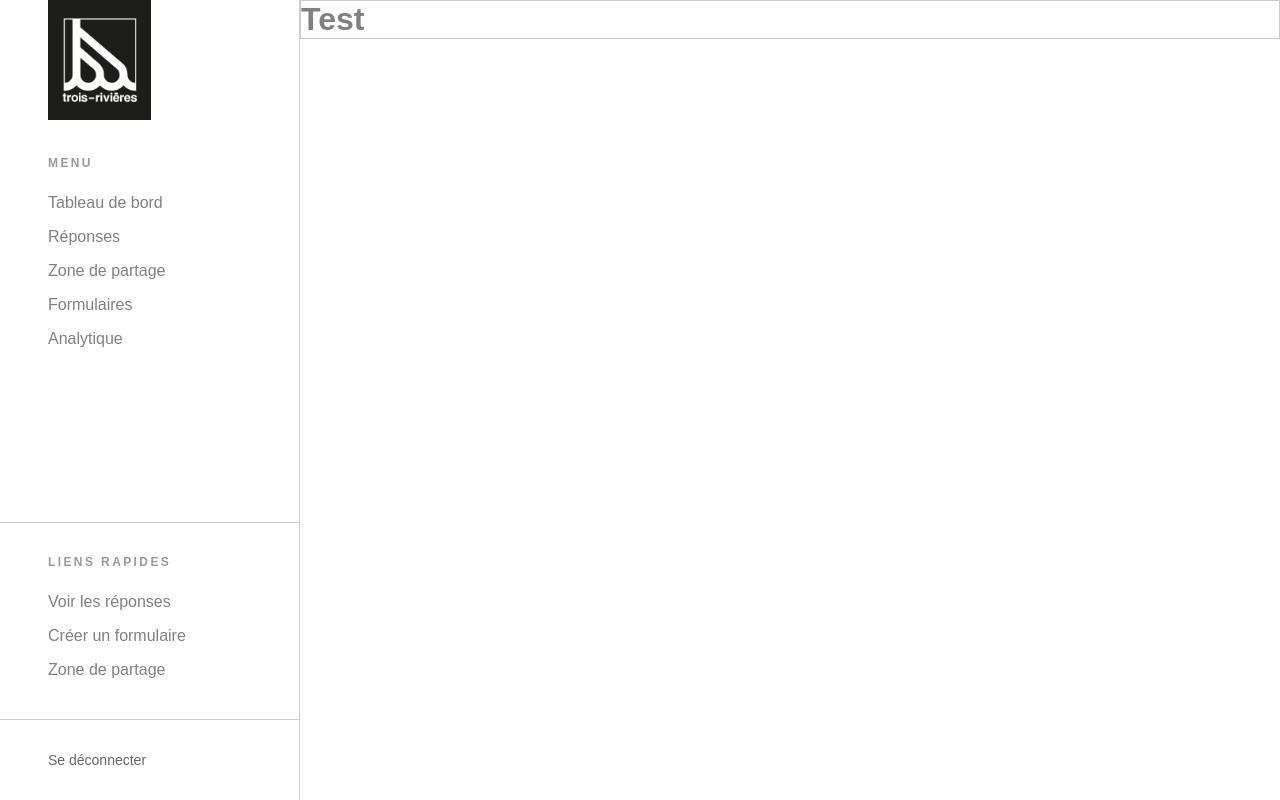
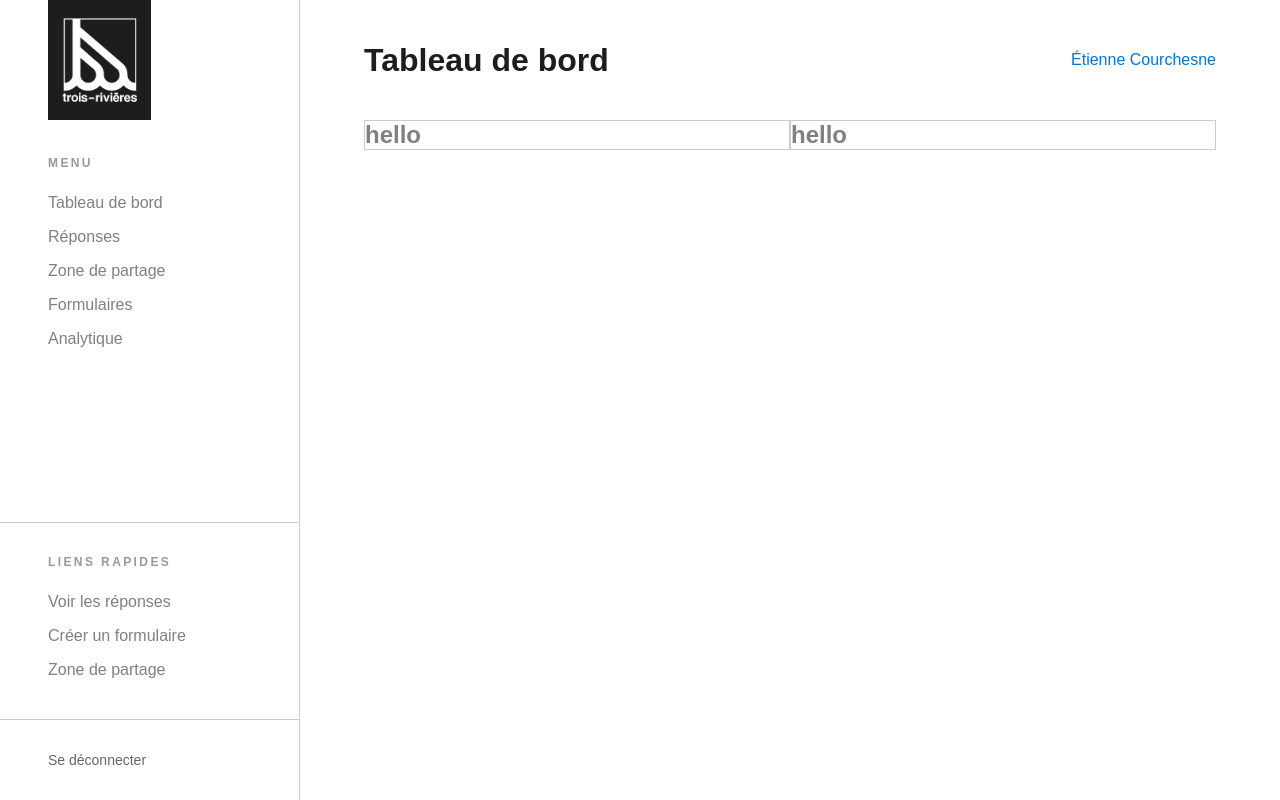
Before and after one commit to A-DenZ/v3r, a React (Vite) app: page /admin in a window 1280 px wide. Built offline with nearby package versions, Linux system fonts and the light colour scheme.

Commit message:
Admin Home Page Startup

```diff
--- /dev/null
+++ b/src/components/navbars/SideBar/SecondaryBar.jsx
@@ -0,0 +1,16 @@
+import './styles.scss'
+
+const SecondaryBar = () => {
+  return (
+    <div id="secondary-bar">
+        <div className='left'>
+            <h1>Tableau de bord</h1>
+        </div>
+        <div className="right">
+            <p>Étienne Courchesne</p>
+        </div>
+    </div>
+  )
+}
+
+export default SecondaryBar
--- /dev/null
+++ b/src/components/navbars/SideBar/styles.scss
@@ -0,0 +1,15 @@
+#secondary-bar{
+    display: flex;
+    justify-content: space-between;
+    align-items: center;
+    padding-inline: 4rem;
+    height: 120px;
+
+    h1{
+        color: var(--black);
+    }
+
+    p{
+        color: var(--blue);
+    }
+}
--- a/src/pages/Admin/Admin.jsx
+++ b/src/pages/Admin/Admin.jsx
@@ -1,6 +1,7 @@
 import { Outlet } from 'react-router-dom'
 import SideBar from '../../components/navbars/SideBar/SideBar'
 import './styles.scss'
+import SecondaryBar from '../../components/navbars/SideBar/SecondaryBar'
 
 const Admin = () => {
 
@@ -9,6 +10,7 @@ const Admin = () => {
         <div id="admin">
             <SideBar />
             <main>
+                <SecondaryBar Title="Tableau de Bord"/>
                 <Outlet />
             </main>
 
--- a/src/pages/Admin/Dashboard/Dashboard.jsx
+++ b/src/pages/Admin/Dashboard/Dashboard.jsx
@@ -1,11 +1,14 @@
-
+import './styles.scss'
 
 const Dashboard = () => {
   return (
     <div id="dashboard">
-      <div className="card">
-        <h1>Test</h1>
-      </div>
+    <div className="card">
+    <h2>hello</h2>
+    </div>
+    <div className="card">
+       <h2>hello</h2>
+    </div>
     </div>
   )
 }
--- a/src/pages/Admin/Dashboard/styles.scss
+++ b/src/pages/Admin/Dashboard/styles.scss
@@ -1,8 +1,6 @@
 #dashboard{
+    padding-inline:4rem ;
+    display : grid;
 
-    .card{
-        width: 602px;
-        height: 548.466px;
-    }
-
+    grid-template-columns: 1fr 1fr;
 }
```
